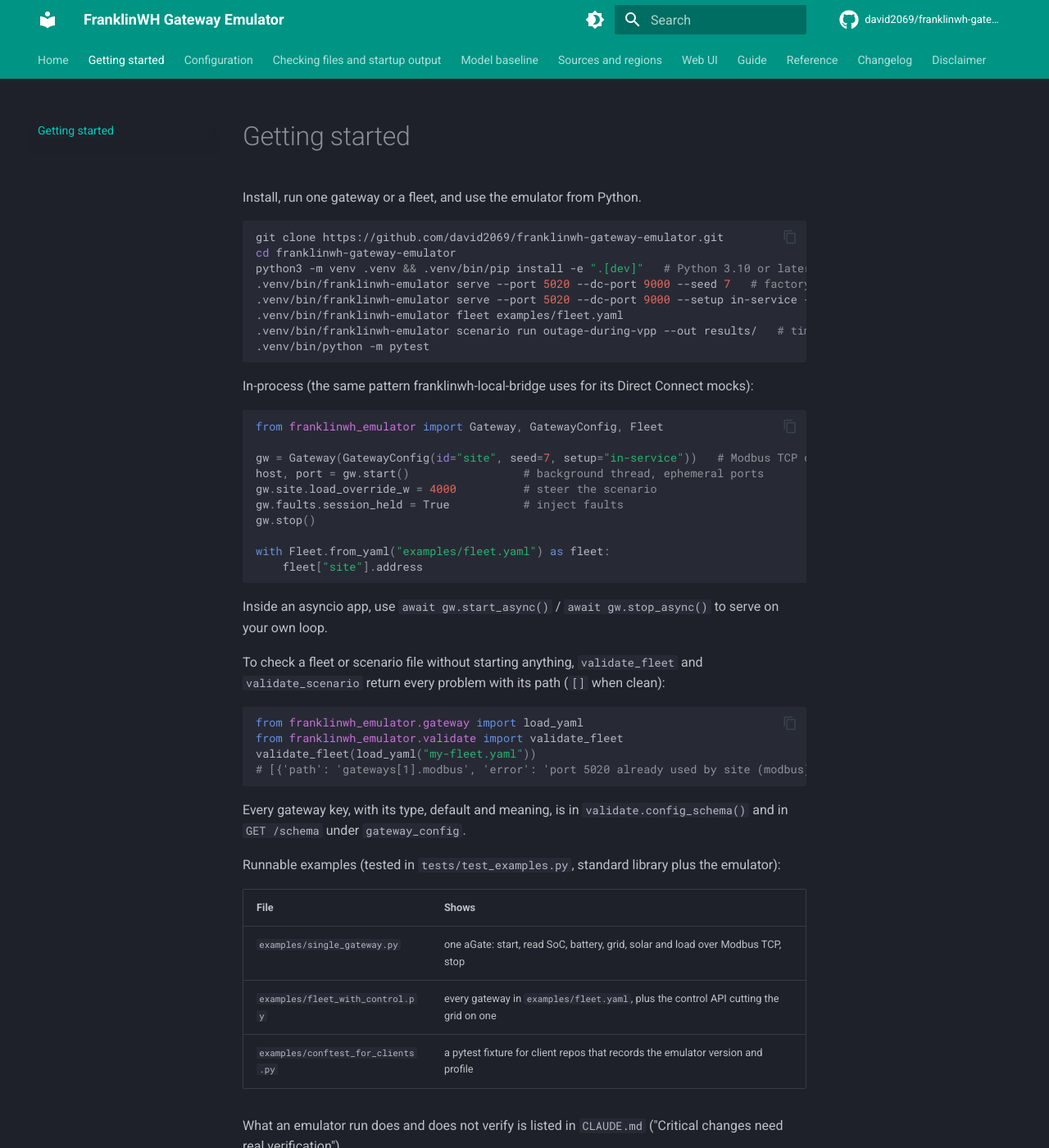
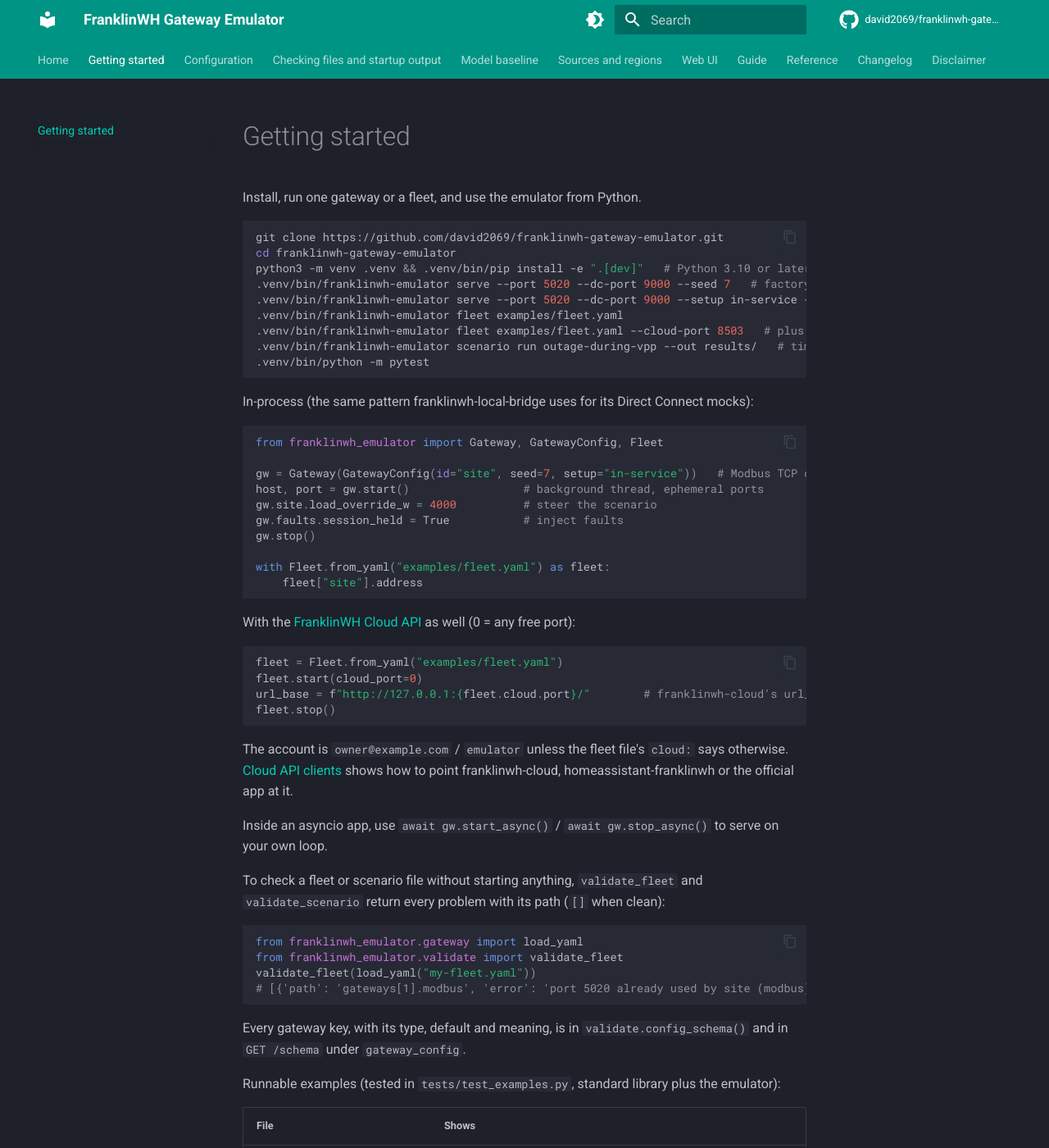
Before and after one commit to david2069/franklinwh-gateway-emulator, an MkDocs documentation site: the page built from docs/getting-started.md, in a window 1280 px wide and 1400 px high. Shown: the whole window at 82% size. Built offline with MkDocs 1.6.1 and Material for MkDocs 9.7.7, drawn with Linux system fonts in a browser that asks for light colours; comment, search, counter and statistics services are not loaded.

Commit message:
Docs: the Cloud API in the README, home, getting started and What is emulated (#345) (#346)
Refs #345


Claude-Session: https://claude.ai/code/session_011w1uMEKiYvQ2MFnwbrKSQd

Co-authored-by: david2069 <david2069@users.noreply.github.com>
Co-authored-by: Claude Opus 5.5 <noreply@anthropic.com>

````diff
--- a/docs/getting-started.md
+++ b/docs/getting-started.md
@@ -9,6 +9,7 @@ python3 -m venv .venv && .venv/bin/pip install -e ".[dev]"   # Python 3.10 or la
 .venv/bin/franklinwh-emulator serve --port 5020 --dc-port 9000 --seed 7   # factory: Modbus off until 1205
 .venv/bin/franklinwh-emulator serve --port 5020 --dc-port 9000 --setup in-service --grid-code ausgrid
 .venv/bin/franklinwh-emulator fleet examples/fleet.yaml
+.venv/bin/franklinwh-emulator fleet examples/fleet.yaml --cloud-port 8503   # plus the Cloud API
 .venv/bin/franklinwh-emulator scenario run outage-during-vpp --out results/   # timed + checked
 .venv/bin/python -m pytest
 ```
@@ -27,6 +28,19 @@ gw.stop()
 with Fleet.from_yaml("examples/fleet.yaml") as fleet:
     fleet["site"].address
 ```
+
+With the [FranklinWH Cloud API](cloud-api.md) as well (0 = any free port):
+
+```python
+fleet = Fleet.from_yaml("examples/fleet.yaml")
+fleet.start(cloud_port=0)
+url_base = f"http://127.0.0.1:{fleet.cloud.port}/"        # franklinwh-cloud's url_base
+fleet.stop()
+```
+
+The account is `owner@example.com` / `emulator` unless the fleet file's `cloud:` says otherwise.
+[Cloud API clients](cloud-clients.md) shows how to point franklinwh-cloud,
+homeassistant-franklinwh or the official app at it.
 
 Inside an asyncio app, use `await gw.start_async()` / `await gw.stop_async()` to serve on
 your own loop.
````
Also changed, not shown: CHANGELOG.md (+1 -0 lines), README.md (+13 -3 lines), docs/cloud-api.md (+5 -1 lines), docs/emulated.md (+2 -1 lines), docs/index.md (+6 -1 lines), 1 other file.
